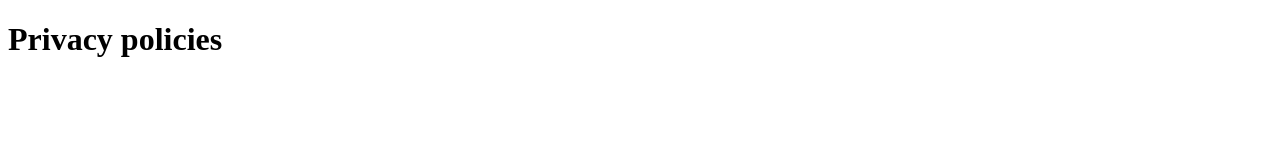
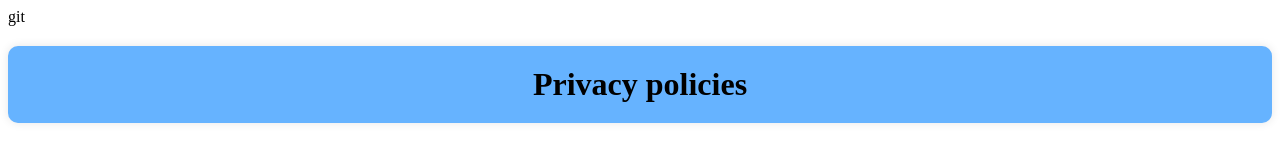
Before and after one commit to pranayrdandekar7/new-project-igcp, a plain HTML site: page pages/privacy.policy.html in a window 1280 px wide. Drawn offline with Linux system fonts and the light colour scheme.

Commit message:
css added

```diff
--- a/pages/privacy.policy.html
+++ b/pages/privacy.policy.html
@@ -4,10 +4,11 @@
     <meta charset="UTF-8">
     <meta name="viewport" content="width=device-width, initial-scale=1.0">
     <title>Document</title>
-</head>
+    <link rel="stylesheet" href="./../css/style.css" />
+ </head>
+git
+
 <body>
-    <h1>Privacy policies</h1>
-
-
+    <h1 class="header">Privacy policies</h1>
 </body>
 </html>
```
